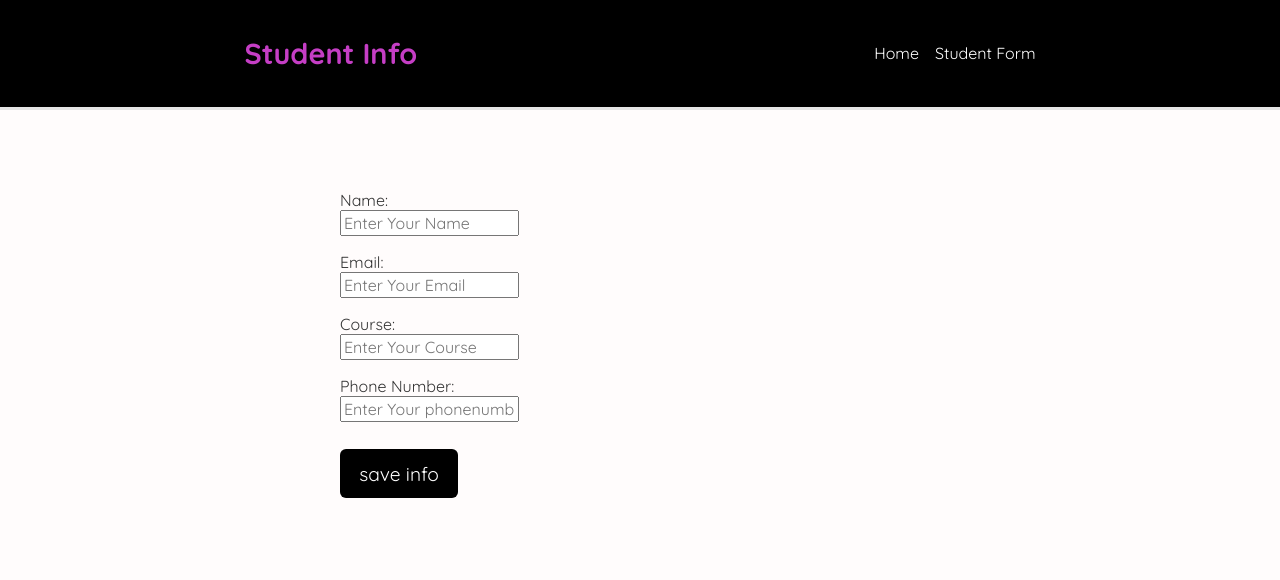
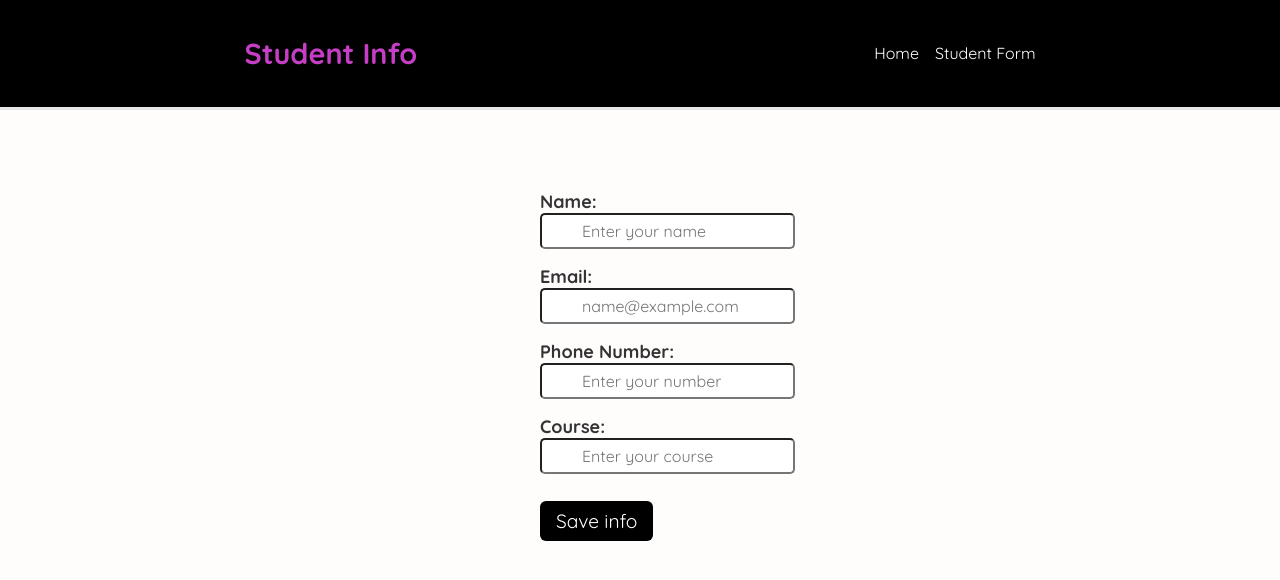
Before and after one commit to IBRAHIM00675/studentinfo, a React (Create React App) app: page /create in a window 1280 px wide. Shown: the top 580 px of the page. Built offline with nearby package versions, Linux system fonts and the light colour scheme.

Commit message:
modified components & index.css

```diff
--- a/src/components/Create.jsx
+++ b/src/components/Create.jsx
@@ -1,48 +1,52 @@
 import Button from 'react-bootstrap/Button';
 import Form from 'react-bootstrap/Form';
+
 
 const Create = () => {
 
 
 
-    return(
-        <Form >
-        <Form.Group className="mb-2" controlId="exampleForm.ControlInput1">
 
-          <Form.Label className=''>Name:</Form.Label>
+
+
+
+  return (
+    <Form>
+
+      <Form.Group className="mb-3" controlId="exampleForm.ControlInput1">
+        <Form.Label>Name:</Form.Label>
         <br/>
-          <Form.Control  type="text" name="Name"  placeholder="Enter Your Name" />
+        <Form.Control type="text" placeholder="Enter your name" />
       </Form.Group>
 
       <Form.Group className="mb-3" controlId="exampleForm.ControlInput1">
-          <Form.Label className='text-sm'>Email:</Form.Label>
+        <Form.Label>Email:</Form.Label>
         <br/>
-          <Form.Control  type="text" name="Email"  placeholder="Enter Your Email" />
+        <Form.Control type="text" placeholder="name@example.com" />
+      </Form.Group>
+
+      <Form.Group className="mb-3" controlId="exampleForm.ControlInput1">
+        <Form.Label>Phone Number:</Form.Label>
+        <br/>
+        <Form.Control type="tel" placeholder="Enter your number" />
       </Form.Group>
 
       <Form.Group className="mb-3" controlId="exampleForm.ControlInput1">
         <Form.Label>Course:</Form.Label>
         <br/>
-          <Form.Control  type="text" name="Course"  placeholder="Enter Your Course" />
+        <Form.Control type="text" placeholder="Enter your course" />
       </Form.Group>
 
-          <Form.Group className="mb-3" controlId="exampleForm.ControlInput1">
-          <Form.Label>Phone Number:</Form.Label>
-          <br/>
-          <Form.Control  type="tel" name="phone number"  placeholder="Enter Your phonenumber" />
-          </Form.Group>
-
-
-
-         <Button id='save-btn' type='submit' variant="primary">save info</Button>
+     <Button variant="">Save info</Button>
 
 
     </Form>
-
   );
 }
 
 
 
 
+
+
 export default Create;
--- a/src/index.css
+++ b/src/index.css
@@ -52,20 +52,34 @@ body {
   text-decoration: none;
 }
 
-form{
+
+
+
+
+form {
   margin: 20rem;
   display: flex;
   flex-direction: column;
   gap: 1rem;
   margin: 5rem auto 1.5rem;
   text-align: left;
-  max-width: 600px;
+  max-width: 200px;
 }
-button{
+form input{
+  padding: 6px 40px;
+  border-radius: 5px;
+
+
+}
+form label{
+  font-size: large;
+  font-weight: bolder;
+}
+ button {
   display: block;
   margin-top: 0.7rem;
-  background-color:black;
-  padding: 0.8rem 1.2rem;
+  background-color: black;
+  padding: 0.5rem 1.0rem;
   border: none;
   border-radius: 6px;
   font-size: 1.2rem;
```
Lines whose indentation alone changed are shown as unchanged.
